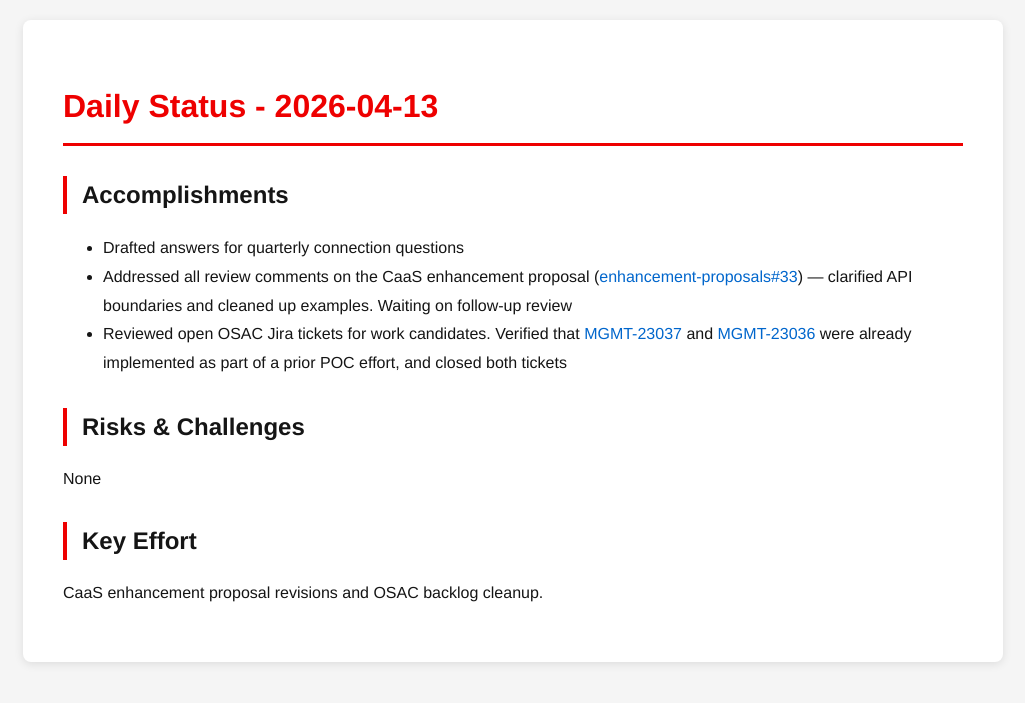
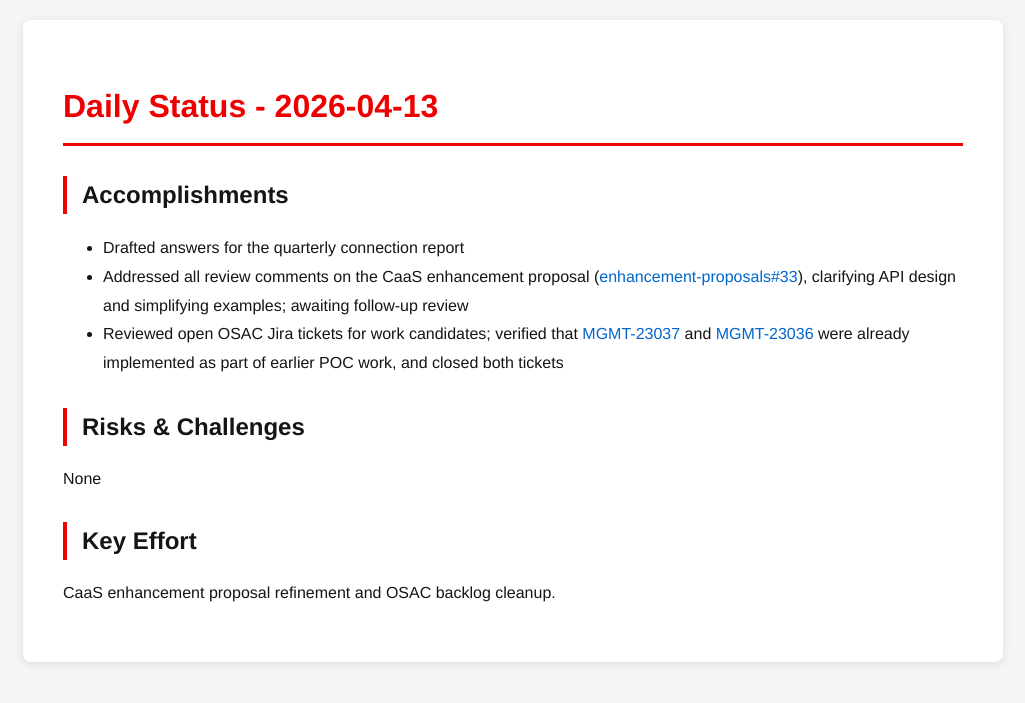
Before and after one commit to tzvatot/daily-status, a Jekyll site: the page built from 2026-04-13.md, in a window 1280 px wide. Shown: the top 703 px of the page, without its empty margins (127-1152 px from the left). Built offline with Jekyll 4.4.1, drawn with Linux system fonts in a browser that asks for light colours.

Commit message:
Daily status update - 2026-04-13

```diff
--- a/2026-04-13.md
+++ b/2026-04-13.md
@@ -7,12 +7,12 @@
 # Daily Status - 2026-04-13
 
 ## Accomplishments
-- Drafted answers for quarterly connection questions
-- Addressed all review comments on the CaaS enhancement proposal ([enhancement-proposals#33](https://github.com/osac-project/enhancement-proposals/pull/33)) — clarified API boundaries and cleaned up examples. Waiting on follow-up review
-- Reviewed open OSAC Jira tickets for work candidates. Verified that [MGMT-23037](https://redhat.atlassian.net/browse/MGMT-23037) and [MGMT-23036](https://redhat.atlassian.net/browse/MGMT-23036) were already implemented as part of a prior POC effort, and closed both tickets
+- Drafted answers for the quarterly connection report
+- Addressed all review comments on the CaaS enhancement proposal ([enhancement-proposals#33](https://github.com/osac-project/enhancement-proposals/pull/33)), clarifying API design and simplifying examples; awaiting follow-up review
+- Reviewed open OSAC Jira tickets for work candidates; verified that [MGMT-23037](https://redhat.atlassian.net/browse/MGMT-23037) and [MGMT-23036](https://redhat.atlassian.net/browse/MGMT-23036) were already implemented as part of earlier POC work, and closed both tickets
 
 ## Risks & Challenges
 None
 
 ## Key Effort
-CaaS enhancement proposal revisions and OSAC backlog cleanup.
+CaaS enhancement proposal refinement and OSAC backlog cleanup.
```
